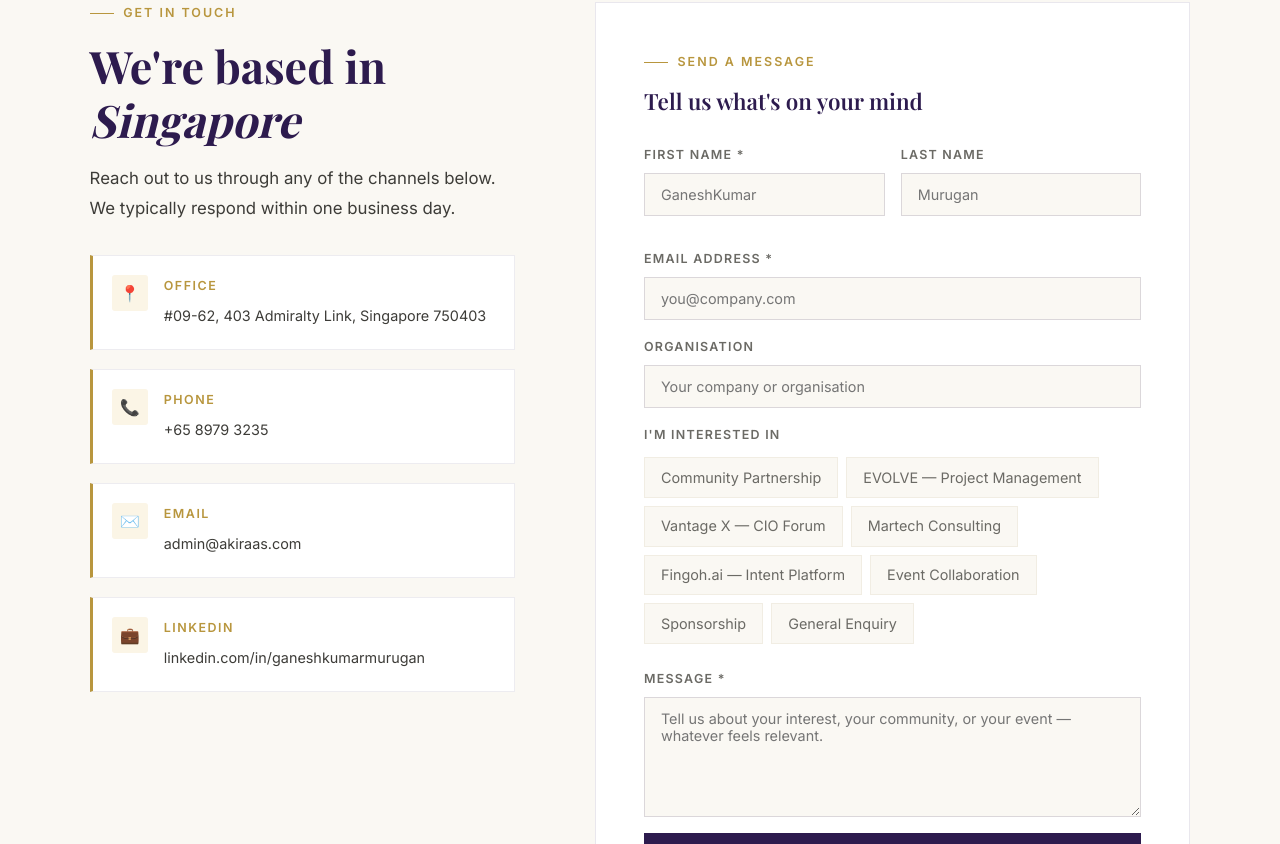
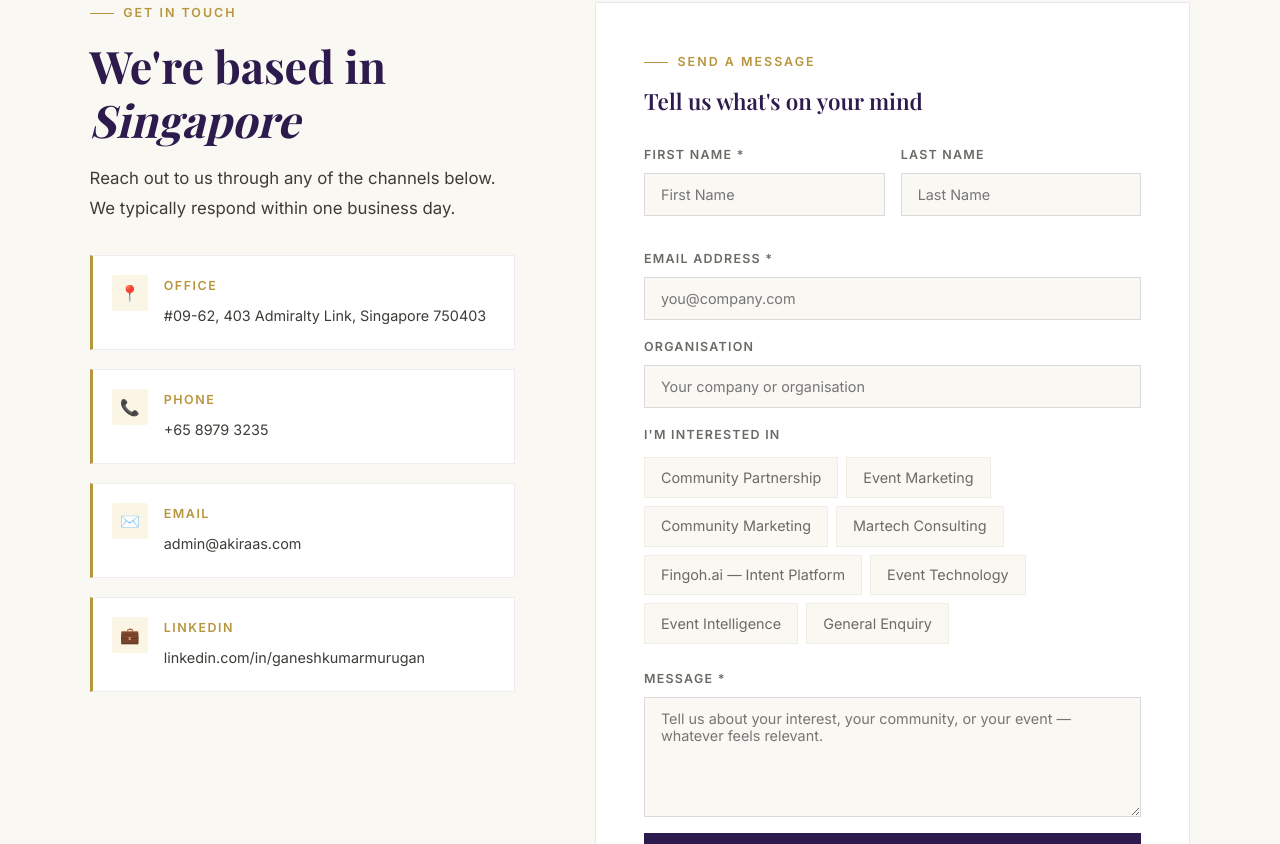
Before and after one commit to ganeshkumarmurugan01/akiraas-website, a Next.js app: page /contact in a window 1280 px wide. Shown: the part 597-1441 px from the top of the page. Built offline with nearby package versions, Linux system fonts and the light colour scheme; a web font is replaced by a local one.

Commit message:
change in contact and about us form

```diff
--- a/src/app/about/page.tsx
+++ b/src/app/about/page.tsx
@@ -87,7 +87,7 @@
           </div>
           <div className="fade-up reveal-d1">
             <div className="eyebrow">The Origin</div>
-            <blockquote className="origin-quote">&quot;I kept seeing the same thing: extraordinary people in the same room, never actually meeting. I wanted to fix that.&quot;</blockquote>
+            <blockquote className="origin-quote">&quot; akiraas mean creating an expansive feel - like a community of bright minds guided by clarity and purpose.&quot;</blockquote>
             <p style={{fontSize:'var(--text-md)',color:'var(--ink-light)',lineHeight:'var(--lh-loose)',marginBottom:'1.2rem'}}>Akiraas was born from a simple but urgent observation: in a world more connected than ever, genuine professional connection had become increasingly rare. Events were getting bigger, but conversations were getting shallower.</p>
             <p style={{fontSize:'var(--text-md)',color:'var(--ink-light)',lineHeight:'var(--lh-loose)',marginBottom:'1.2rem'}}>GaneshKumar Murugan founded Akiraas with a clear mandate: to create communities that didn&apos;t just gather people in a room, but gave them genuine reasons to connect, grow, and return.</p>
             <p style={{fontSize:'var(--text-md)',color:'var(--ink-light)',lineHeight:'var(--lh-loose)'}}>Headquartered in Singapore, Akiraas operates across APAC and globally — building communities that reflect the full diversity of the world&apos;s professional landscape.</p>
--- a/src/app/contact/page.tsx
+++ b/src/app/contact/page.tsx
@@ -11,12 +11,12 @@
 
   const interests = [
     'Community Partnership',
-    'EVOLVE — Project Management',
-    'Vantage X — CIO Forum',
+    'Event Marketing',
+    'Community Marketing',
     'Martech Consulting',
     'Fingoh.ai — Intent Platform',
-    'Event Collaboration',
-    'Sponsorship',
+    'Event Technology',
+    'Event Intelligence',
     'General Enquiry',
   ];
 
@@ -158,7 +158,7 @@
                       id="firstName" required
                       value={form.firstName}
                       onChange={e => setForm(f => ({...f, firstName: e.target.value}))}
-                      placeholder="GaneshKumar"
+                      placeholder="First Name"
                     />
                   </div>
                   <div className="field">
@@ -167,7 +167,7 @@
                       id="lastName"
                       value={form.lastName}
                       onChange={e => setForm(f => ({...f, lastName: e.target.value}))}
-                      placeholder="Murugan"
+                      placeholder="Last Name"
                     />
                   </div>
                 </div>
```
